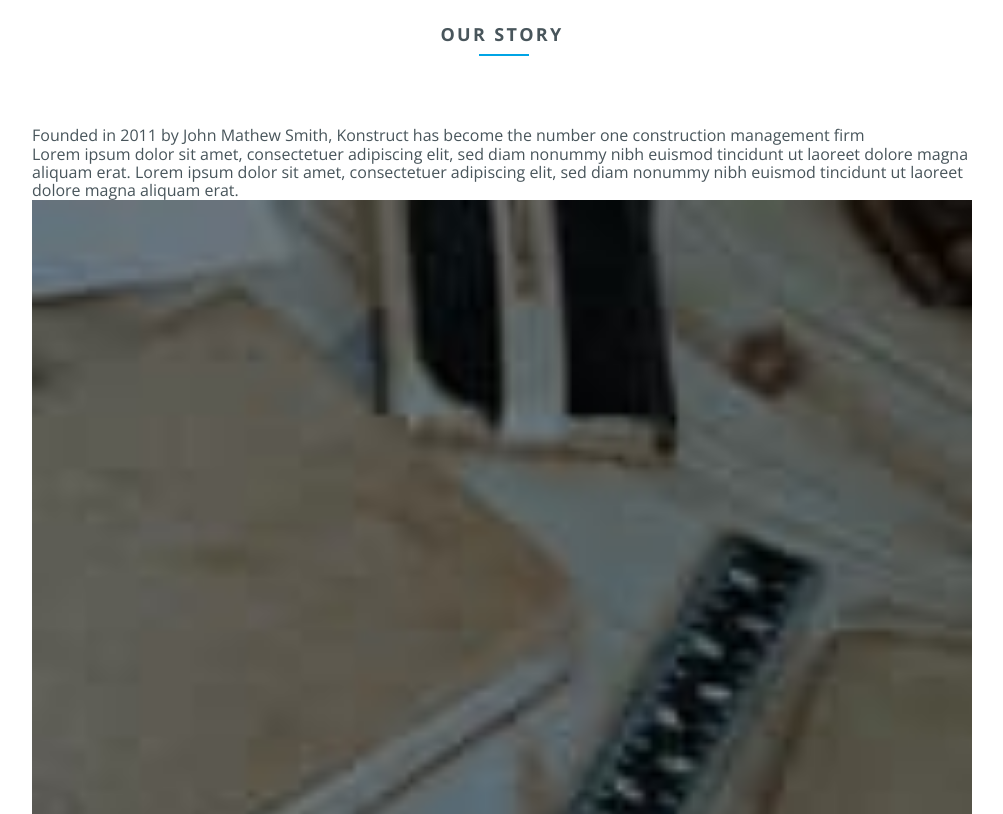
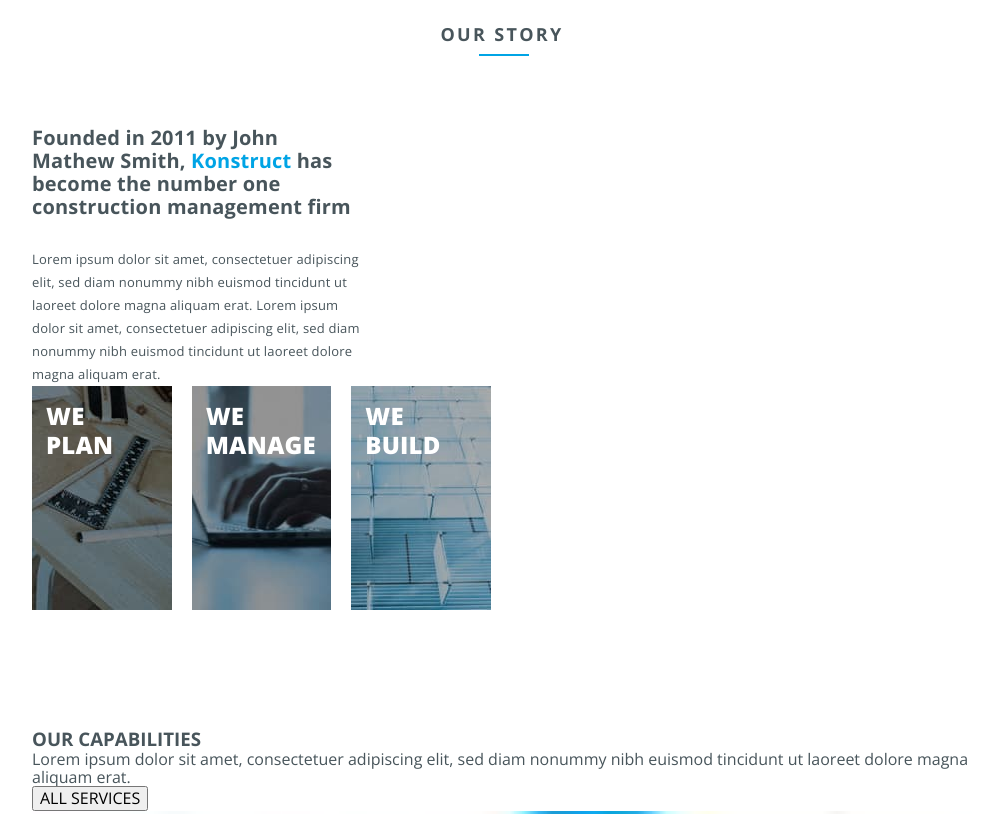
Before and after one commit to ZorynaPolishchuk/konstruct-template, a plain HTML site: page index.html in a window 1280 px wide. Shown: the part 900-1714 px from the top of the page, without its empty margins (218-1221 px from the left). Drawn offline with nearby package versions, Linux system fonts and the light colour scheme.

Commit message:
add style section about

```diff
--- a/index.html
+++ b/index.html
@@ -59,21 +59,20 @@
                 <ul class="list about-list">
                     <li class="about-list__item">
                         <div class="about-list__wrap">
-                            <img src="./images/about-plan.jpg" alt="plan" width="140"
-                                height="224" />
-                            <p class="about-list__text">WE PLAN</p>
+                            <img src="./images/about-plan.jpg" alt="plan" class="about-list__img"/>
+                            <p class="about-list__text">WE<br>PLAN</p>
                         </div>
                     </li>
                     <li class="about-list__item">
                         <div class="about-list__wrap">
-                            <img src="./images/about-manage.jpg" alt="manage" width="140" height="224" />
+                            <img src="./images/about-manage.jpg" alt="manage" class="about-list__img"/>
                             <p class="about-list__text">WE MANAGE</p>
                         </div>
                     </li>
                     <li class="about-list__item">
                         <div class="about-list__wrap">
-                            <img src="./images/about-build.jpg" alt="build" width="140" height="224" />
-                            <p class="about-list__text">WE BUILD</p>
+                            <img src="./images/about-build.jpg" alt="build" class="about-list__img"/>
+                            <p class="about-list__text">WE<br>BUILD</p>
                         </div>
                     </li>
                 </ul>
--- a/sass/layout/_about.scss
+++ b/sass/layout/_about.scss
@@ -21,3 +21,55 @@
     bottom: -11px;
   }
 }
+.left-content,
+.right-content {
+  display: flex;
+  align-self: baseline;
+  // @extend %centrFlex;
+  // justify-content: center;
+}
+.left-content {
+  flex-wrap: wrap;
+  width: 405.08px;
+  padding-right: 76.92px;
+}
+.left-content__main-text {
+  @include font(700, 20px, 1.15, 0.1875px);
+  color: var(--accent-text-color);
+  margin-bottom: 30px;
+}
+.left-content__main-text--blue {
+  color: var(--accent-color);
+}
+.left-content__end-text {
+  @include font(400, 13px, 1.77, 0.1875px);
+  color: var(--accent-text-color);
+}
+.right-content {
+  // align-items: flex-end;
+  // justify-content: flex-end;
+  width: 459px;
+}
+.about-list {
+  display: flex;
+  align-items: center;
+}
+.about-list__item {
+  &:not(:last-child) {
+    margin-right: 20px;
+  }
+}
+.about-list__img {
+  width: 140px;
+  height: 224px;
+}
+.about-list__wrap {
+  position: relative;
+}
+.about-list__text {
+  position: absolute;
+  left: 14px;
+  top: 15px;
+  color: var(--title-text-color);
+  @include font(800, 24px, 1.21, 0.1875px);
+}
```
Also changed, not shown: css/main.css, css/main.min.css, 2 other files.
